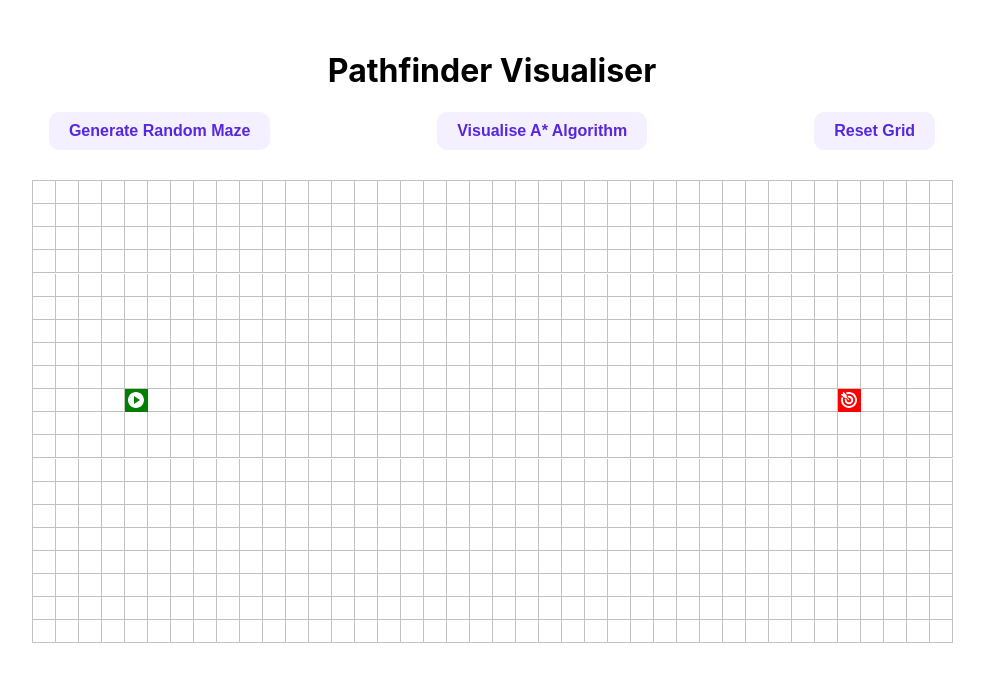
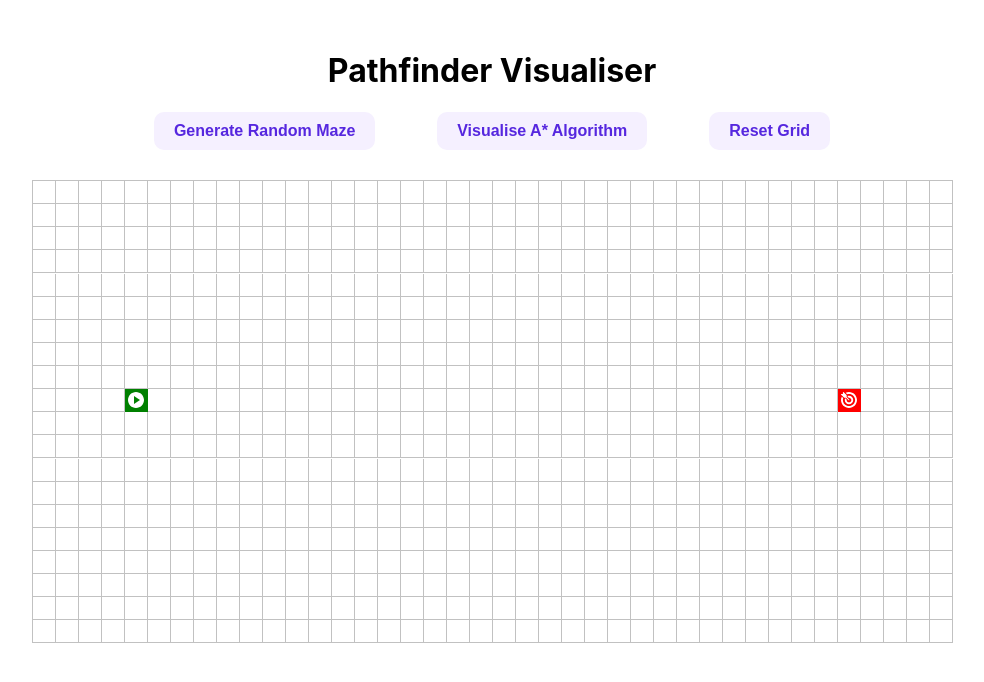
Before and after one commit to anthonyatp/pathfinder-visualiser, a React (Create React App) app: page / in a window 1280 px wide. Shown: the top 682 px of the page, without its empty margins (148-1132 px from the left). Built offline with nearby package versions, Linux system fonts and the light colour scheme.

Commit message:
add width to button wrapper

```diff
--- a/src/components/Pathfinder.tsx
+++ b/src/components/Pathfinder.tsx
@@ -42,7 +42,7 @@ const SButtonWrapper = styled.div`
   margin-bottom: 30px;
   display: flex;
   justify-content: space-evenly;
-  width: 100%;
+  width: 800px;
 `;
 
 const SGrid = styled.table`
```
